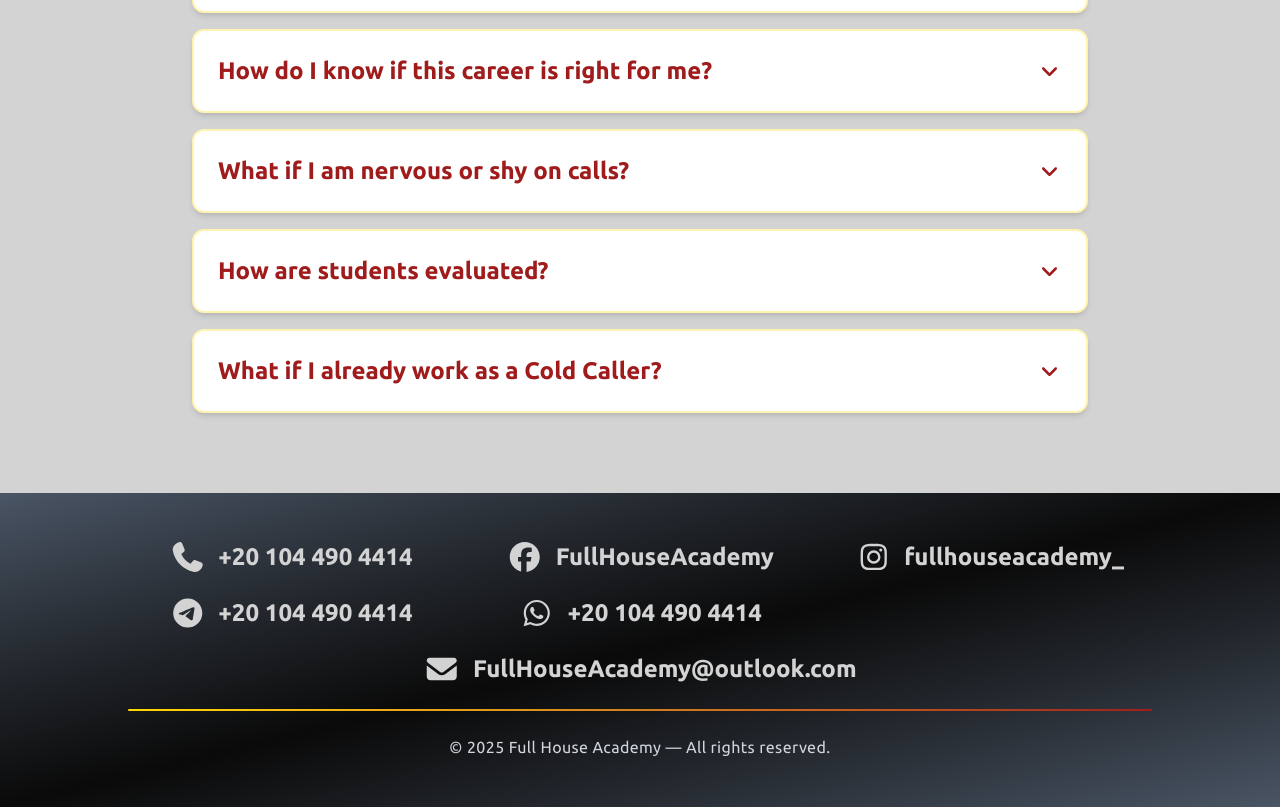
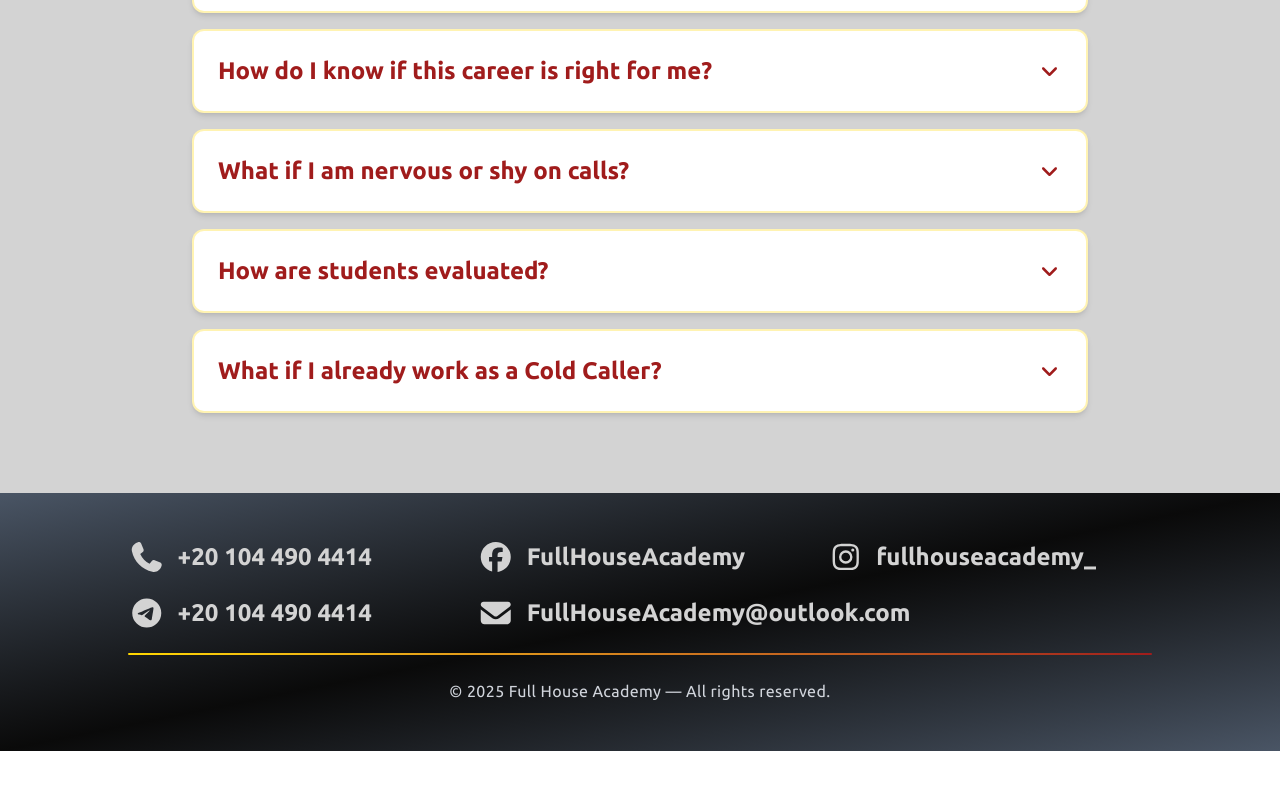
Before and after one commit to Full-House-Academy/website, a React (Vite) app: page / in a window 1280 px wide. Shown: the part 3186-3993 px from the top of the page. After the commit the page ends 3937 px from the top, so only its background shows below. Built offline with nearby package versions, Linux system fonts and the light colour scheme.

Commit message:
commit 12

```diff
--- a/src/components/Contact.jsx
+++ b/src/components/Contact.jsx
@@ -4,7 +4,6 @@ import {
   faFacebook,
   faInstagram,
   faTelegram,
-  faWhatsapp,
 } from "@fortawesome/free-brands-svg-icons";
 
 export default function Contact() {
@@ -17,8 +16,8 @@ export default function Contact() {
         {/* Phone */}
         <a
           href="tel:+201044904414"
-          className="flex flex-col sm:flex-row justify-center items-center gap-2 sm:gap-3 text-xl md:text-2xl font-semibold
-          hover:text-tertiaryColor transition-all duration-300"
+          className="flex flex-col sm:flex-row items-center gap-2 sm:gap-3 text-xl md:text-2xl font-semibold
+          hover:text-tertiaryColor hover:underline transition-all duration-300"
         >
           <FontAwesomeIcon icon={faPhone} className="text-2xl md:text-3xl" />
           <span>+20 104 490 4414</span>
@@ -29,20 +28,19 @@ export default function Contact() {
           href="https://www.facebook.com/share/1BL9kmV61H/?mibextid=wwXIfr"
           target="_blank"
           rel="noopener noreferrer"
-          className="flex flex-col sm:flex-row justify-center items-center gap-2 sm:gap-3 text-xl md:text-2xl font-semibold
-          hover:text-tertiaryColor transition-all duration-300"
+          className="flex flex-col sm:flex-row items-center gap-2 sm:gap-3 text-xl md:text-2xl
+          font-semibold hover:text-[#1877F2] hover:underline transition-all duration-300"
         >
           <FontAwesomeIcon icon={faFacebook} className="text-2xl md:text-3xl" />
           <span>FullHouseAcademy</span>
         </a>
 
-        {/* Instagram */}
         <a
           href="https://www.instagram.com/fullhouseacademy_?igsh=anpyZmI4ZGxva2Jw&utm_source=qr"
           target="_blank"
           rel="noopener noreferrer"
-          className="flex flex-col sm:flex-row justify-center items-center gap-2 sm:gap-3 text-xl md:text-2xl font-semibold
-          hover:text-tertiaryColor transition-all duration-300"
+          className="flex flex-col sm:flex-row items-center gap-2 sm:gap-3 text-xl md:text-2xl
+          font-semibold hover:text-[#E4405F] hover:underline transition-all duration-300"
         >
           <FontAwesomeIcon
             icon={faInstagram}
@@ -51,35 +49,21 @@ export default function Contact() {
           <span>fullhouseacademy_</span>
         </a>
 
-        {/* Telegram */}
         <a
           href="https://t.me/+201044904414"
           target="_blank"
           rel="noopener noreferrer"
-          className="flex flex-col sm:flex-row justify-center items-center gap-2 sm:gap-3 text-xl md:text-2xl font-semibold
-          hover:text-tertiaryColor transition-all duration-300"
+          className="flex flex-col sm:flex-row items-center gap-2 sm:gap-3 text-xl md:text-2xl
+          font-semibold hover:text-[#0088cc] hover:underline transition-all duration-300"
         >
           <FontAwesomeIcon icon={faTelegram} className="text-2xl md:text-3xl" />
           <span>+20 104 490 4414</span>
         </a>
 
-        {/* WhatsApp */}
-        <a
-          href="https://wa.me/+201044904414"
-          target="_blank"
-          rel="noopener noreferrer"
-          className="flex flex-col sm:flex-row justify-center items-center gap-2 sm:gap-3 text-xl md:text-2xl font-semibold
-          hover:text-tertiaryColor transition-all duration-300"
-        >
-          <FontAwesomeIcon icon={faWhatsapp} className="text-2xl md:text-3xl" />
-          <span>+20 104 490 4414</span>
-        </a>
-
-        {/* Mail */}
         <a
           href="mailto:FullHouseAcademy@outlook.com"
-          className="col-span-1 sm:col-span-2 lg:col-span-3 flex justify-center items-center gap-3 text-xl md:text-2xl font-semibold
-          hover:text-tertiaryColor transition-all duration-300"
+          className="col-span-1 md:col-span-2 flex items-center gap-3 text-xl md:text-2xl
+          font-semibold hover:text-[#0078D4] hover:underline transition-all duration-300"
         >
           <FontAwesomeIcon icon={faEnvelope} className="text-2xl md:text-3xl" />
           <span>FullHouseAcademy@outlook.com</span>
--- a/src/components/Courses.jsx
+++ b/src/components/Courses.jsx
@@ -17,8 +17,8 @@ export default function Courses() {
     phone: "",
     email: "",
     city: "",
-    english: "",
-    knowledge: "",
+    english: 1,
+    knowledge: 1,
     notes: "",
   });
 
@@ -29,7 +29,16 @@ export default function Courses() {
   const openPopup = (courseName) => {
     setSelectedCourse(courseName);
     setShowPopup(true);
-    setStep(1); // reset to step 1
+    setStep(1); // always start at step 1
+    setForm({
+      name: "",
+      phone: "",
+      email: "",
+      city: "",
+      english: 1, // default Level 1
+      knowledge: 1, // default Level 1
+      notes: "",
+    });
   };
 
   const closePopup = () => {
@@ -40,8 +49,9 @@ export default function Courses() {
       phone: "",
       email: "",
       city: "",
-      english: "",
-      knowledge: "",
+      english: 1,
+      knowledge: 1,
+      notes: "",
     });
     setFormError({});
   };
@@ -89,9 +99,16 @@ export default function Courses() {
     return valid;
   };
 
+  // NEXT BUTTON (STEP 1)
   const handleNext = () => {
-    if (validateStep1()) {
+    if (!validateStep1()) return;
+
+    // Only go to Step 2 if course is Call4Cash
+    if (selectedCourse.toLowerCase() === "call4cash") {
       setStep(2);
+    } else {
+      // For Deals4Win, submit immediately
+      handleSubmit();
     }
   };
 
@@ -99,18 +116,24 @@ export default function Courses() {
   // SUBMIT FINAL FORM
   // ---------------------------
   const handleSubmit = () => {
+    // For Call4Cash, validate Step 2
+    if (selectedCourse.toLowerCase() === "call4cash") {
       if (!form.english || !form.knowledge || form.notes.length > 100) {
         setFormError({
           english: !form.english ? "Please select English level." : false,
           knowledge: !form.knowledge ? "Please select field knowledge." : false,
           notes:
-          form.notes.length > 100 ? "Maximum allowed characters is 100" : false,
+            form.notes.length > 100
+              ? "Maximum allowed characters is 100"
+              : false,
         });
 
         setTimeout(() => setFormError({}), 4000);
         return;
       }
+    }
 
+    // Send data to emailjs for both plans
     emailjs
       .send(
         "service_cgylv8l",
@@ -146,7 +169,6 @@ export default function Courses() {
         }
       );
   };
-
   return (
     <>
       {/* MAIN COURSES SECTION */}
@@ -356,7 +378,7 @@ export default function Courses() {
                   className="w-full mt-6 py-3 rounded-xl bg-primaryColor text-secondaryColor font-bold hover:bg-transparent
                   hover:text-primaryColor border-2 border-primaryColor transition-all cursor-pointer"
                 >
-                  Next
+                  {selectedCourse === "Call4Cash" ? "Next" : "Submit"}
                 </button>
               </div>
             )}
@@ -377,7 +399,7 @@ export default function Courses() {
                   )}
 
                   {/* RADIO GROUP */}
-                  <div className="flex gap-4 mt-3">
+                  <div className="grid grid-cols-3 md:grid-cols-5 gap-4 mt-3">
                     {[1, 2, 3, 4, 5].map((num) => (
                       <label
                         key={num}
@@ -485,7 +507,7 @@ export default function Courses() {
                   )}
 
                   {/* RADIO GROUP */}
-                  <div className="flex gap-4 mt-3">
+                  <div className="grid grid-cols-3 md:grid-cols-4  gap-4 mt-3">
                     {[1, 2, 3, 4].map((num) => (
                       <label
                         key={num}
```
Lines whose indentation alone changed are shown as unchanged.
